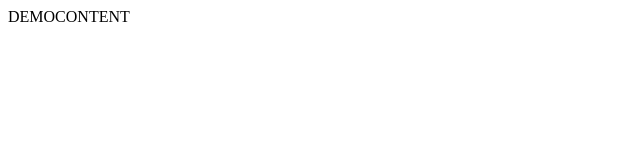
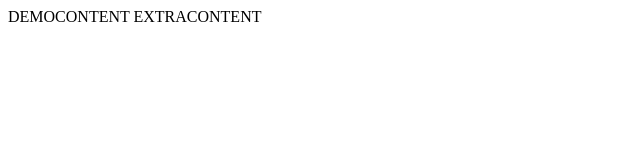
Before and after one commit to 3rnis/35-grupe-demo, a website: page index.html in a window 1280 px wide. Shown: the whole page, without its empty margins (0-640 px from the left). Drawn offline with Linux system fonts and the light colour scheme.

Commit message:
Extra text

```diff
--- a/index.html
+++ b/index.html
@@ -8,5 +8,6 @@
 </head>
 <body>
     DEMOCONTENT
+    EXTRACONTENT
 </body>
 </html>
```
